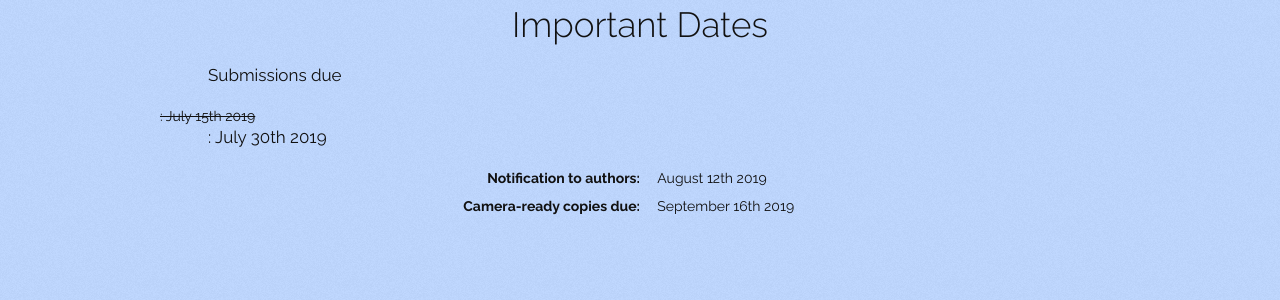
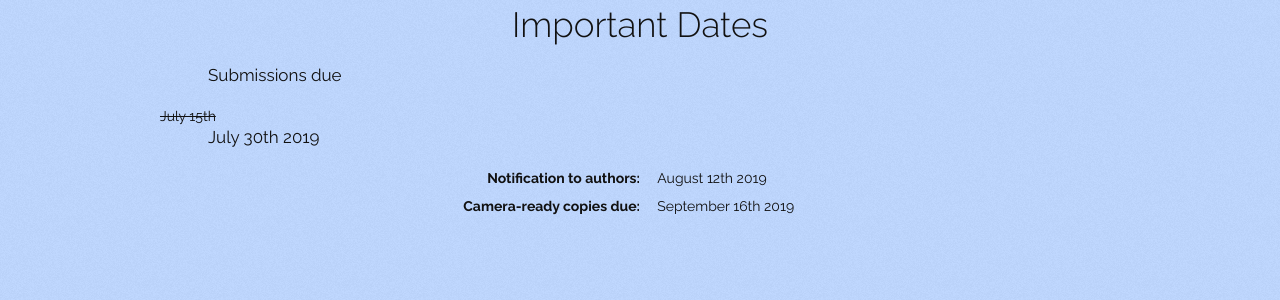
Before and after one commit to SEConfig/SEConfig.github.io, a Jekyll site: the page built from index.html, in a window 1280 px wide and 900 px high, scrolled down 3360 px. Shown: the part 152-452 px from the top of the window. Built offline with Jekyll 4.4.1, drawn with Linux system fonts in a browser that asks for light colours; nearby versions of some CDN libraries.

Commit message:
autocommit

```diff
--- a/_posts/2019-01-04-cfp.md
+++ b/_posts/2019-01-04-cfp.md
@@ -44,8 +44,7 @@ Position and vision papers (2–4 pages) formulate a higher level perspective an
 ## Important Dates
 
 Submissions due
-<s>: July 15th 2019</s>
-: July 30th 2019
+<s> July 15th </s> July 30th 2019
 
 Notification to authors
 : August 12th 2019
```
